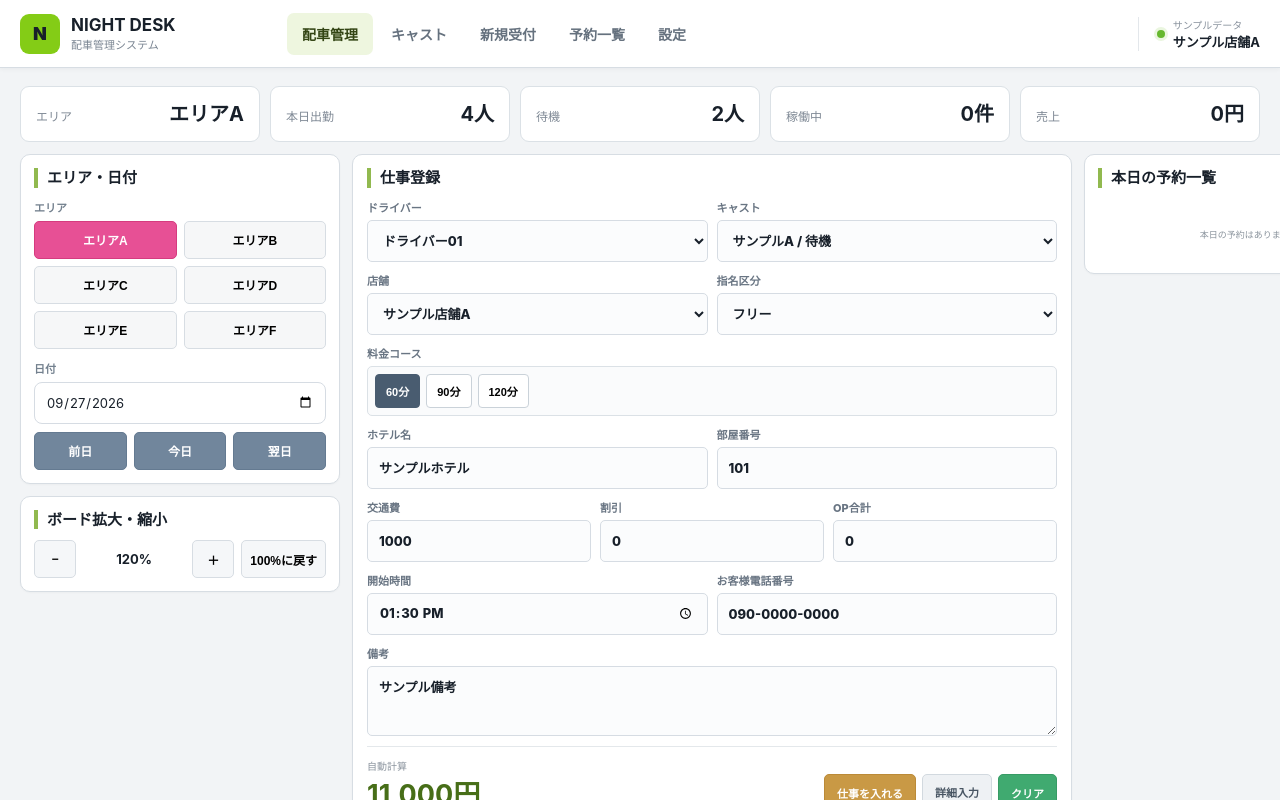
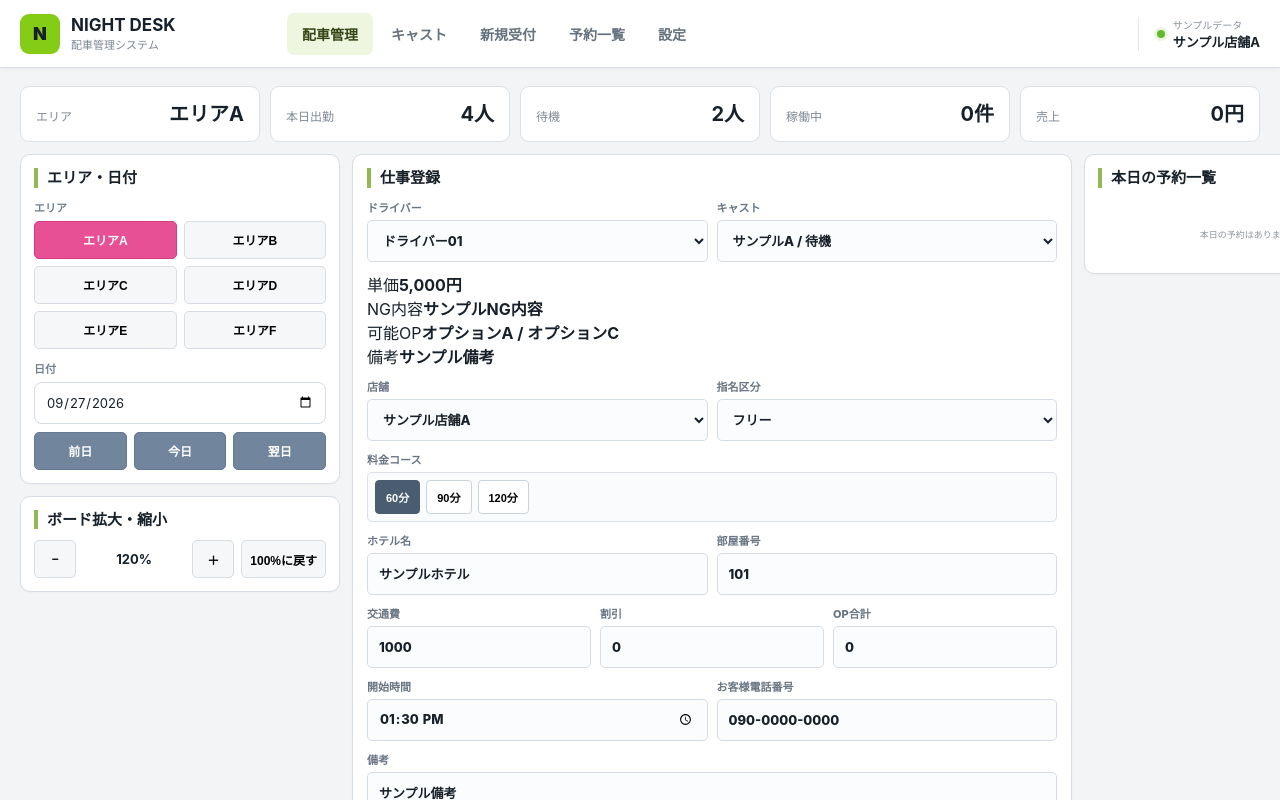
Before and after one commit to admozisan-design/night-desk, a Next.js app: page / in a window 1280 px wide. Shown: the top 800 px of the page. Built offline with nearby package versions, Linux system fonts and the light colour scheme.

Commit message:
Show cast operational info in work registration

```diff
--- a/app/page.tsx
+++ b/app/page.tsx
@@ -219,6 +219,25 @@ export default function DashboardPage(){
               </label>
             </div>
 
+            {selectedCast && <div className="selectedCastInfo">
+              <div>
+                <span>単価</span>
+                <strong>{new Intl.NumberFormat("ja-JP").format(selectedCast.unitPrice??0)}円</strong>
+              </div>
+              <div>
+                <span>NG内容</span>
+                <strong>{selectedCast.ngDetails || "なし"}</strong>
+              </div>
+              <div>
+                <span>可能OP</span>
+                <strong>{(selectedCast.availableOptions??[]).length ? (selectedCast.availableOptions??[]).join(" / ") : "なし"}</strong>
+              </div>
+              <div>
+                <span>備考</span>
+                <strong>{selectedCast.notes || "なし"}</strong>
+              </div>
+            </div>}
+
             <div className="workGrid two">
               <label>店舗
                 <select defaultValue="サンプル店舗A"><option>サンプル店舗A</option><option>サンプル店舗B</option><option>サンプル店舗C</option></select>
```
